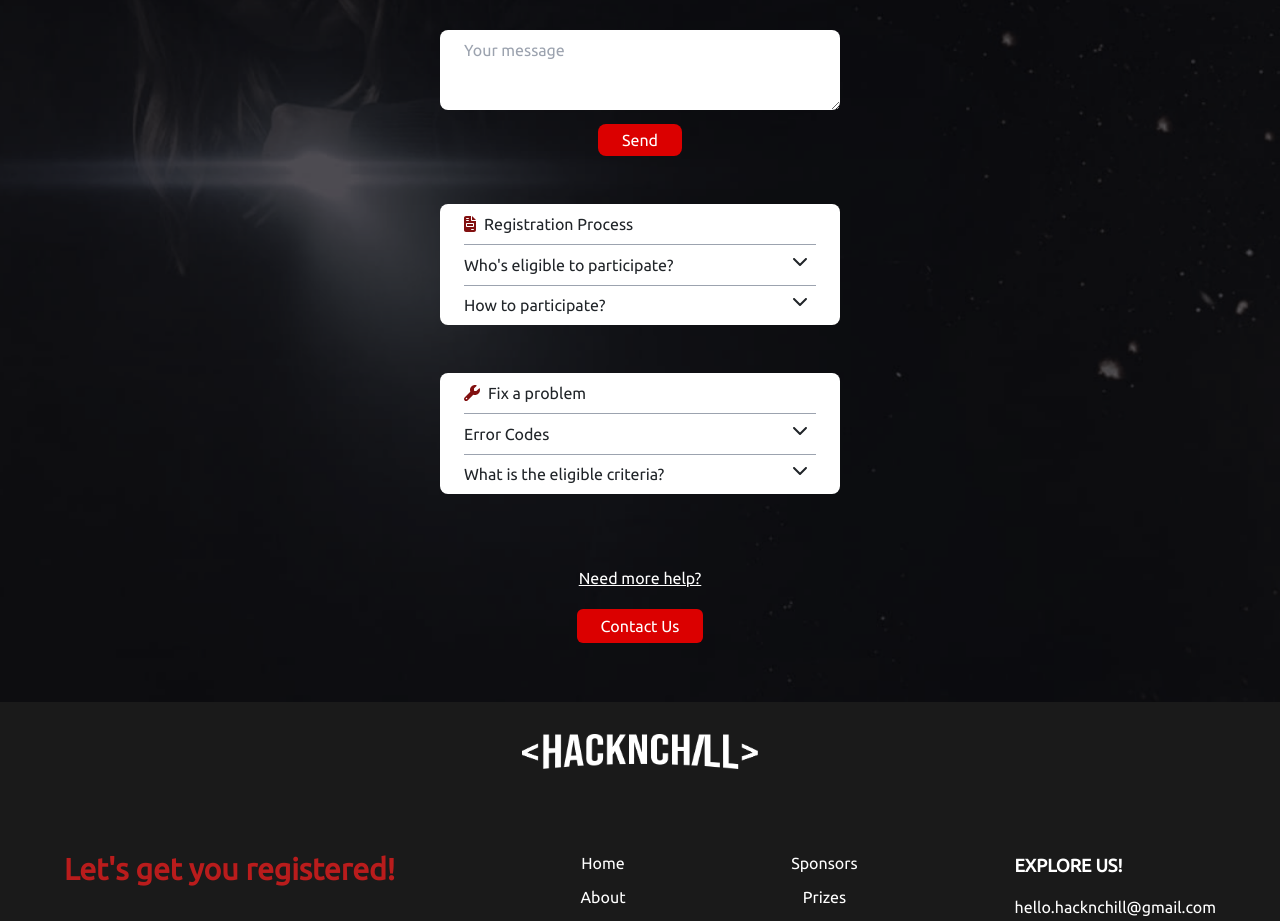
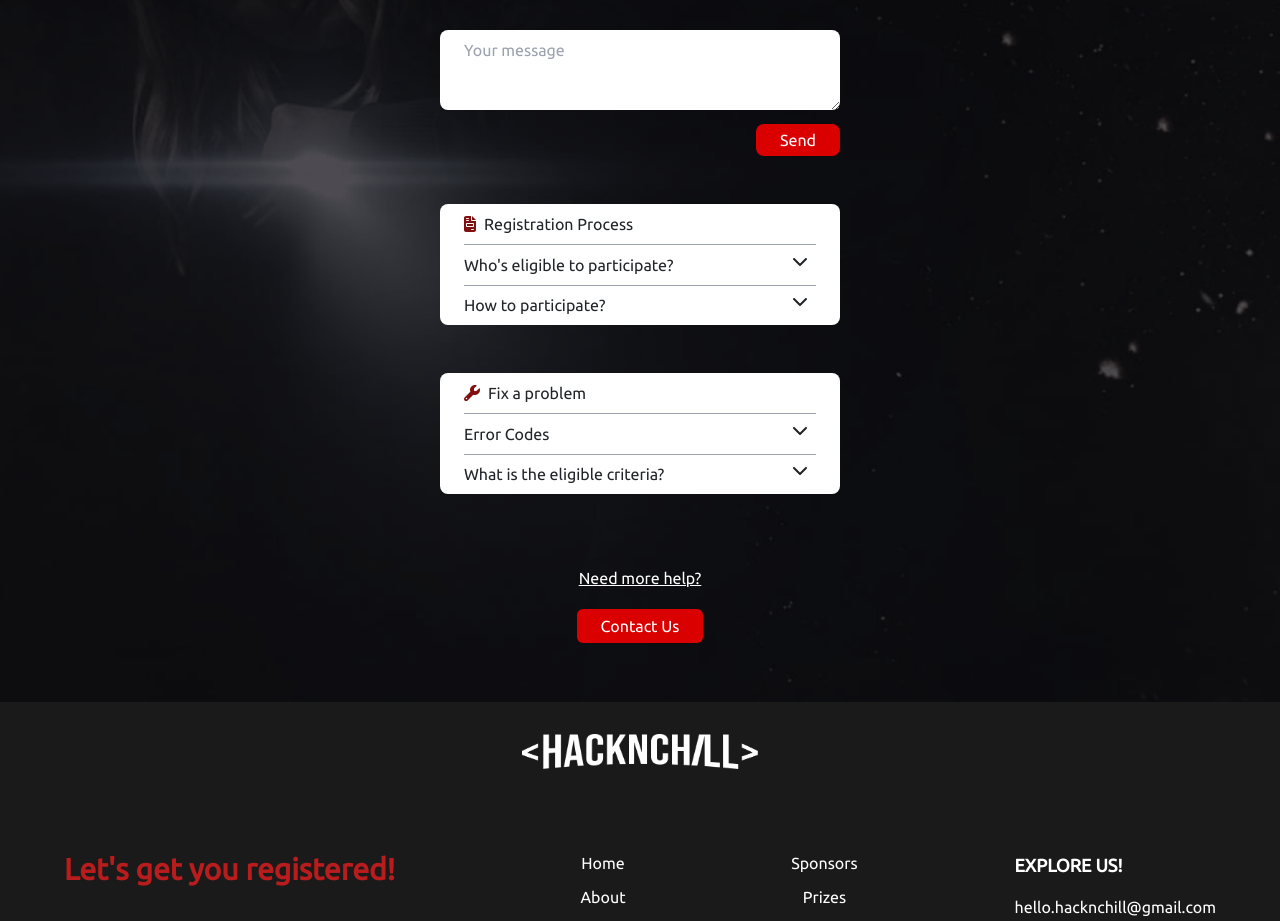
Before and after one commit to HaroonSaifi17/HackNChill, a React (Vite) app: page / in a window 1280 px wide. Shown: the part 6780-7701 px from the top of the page. Built offline with nearby package versions, Linux system fonts and the light colour scheme.

Commit message:
small fix

```diff
--- a/src/component/help/Help.jsx
+++ b/src/component/help/Help.jsx
@@ -31,7 +31,7 @@
                 type="text"
               />
             </div>
-            <div className="flex  items-center justify-center mt-2">
+            <div className="flex  items-center justify-end mt-2">
               <a
                 href=""
                 className="flex items-center justify-center bg-[#db0000] py-1 text-white px-4 rounded-lg"
```
